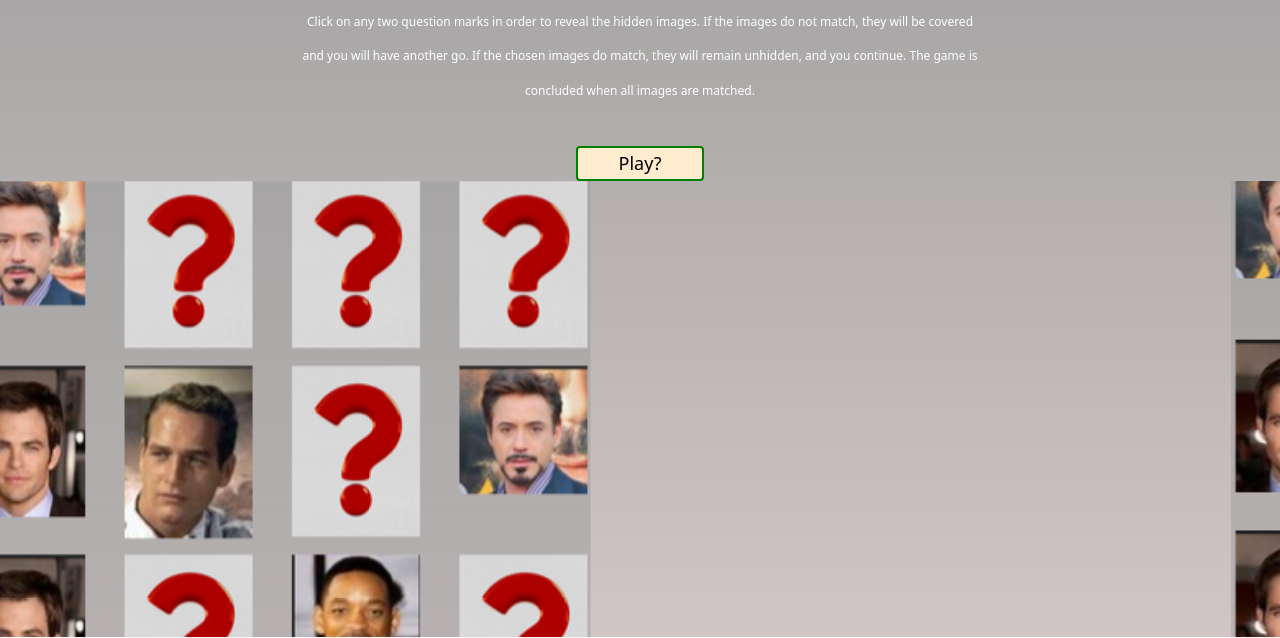
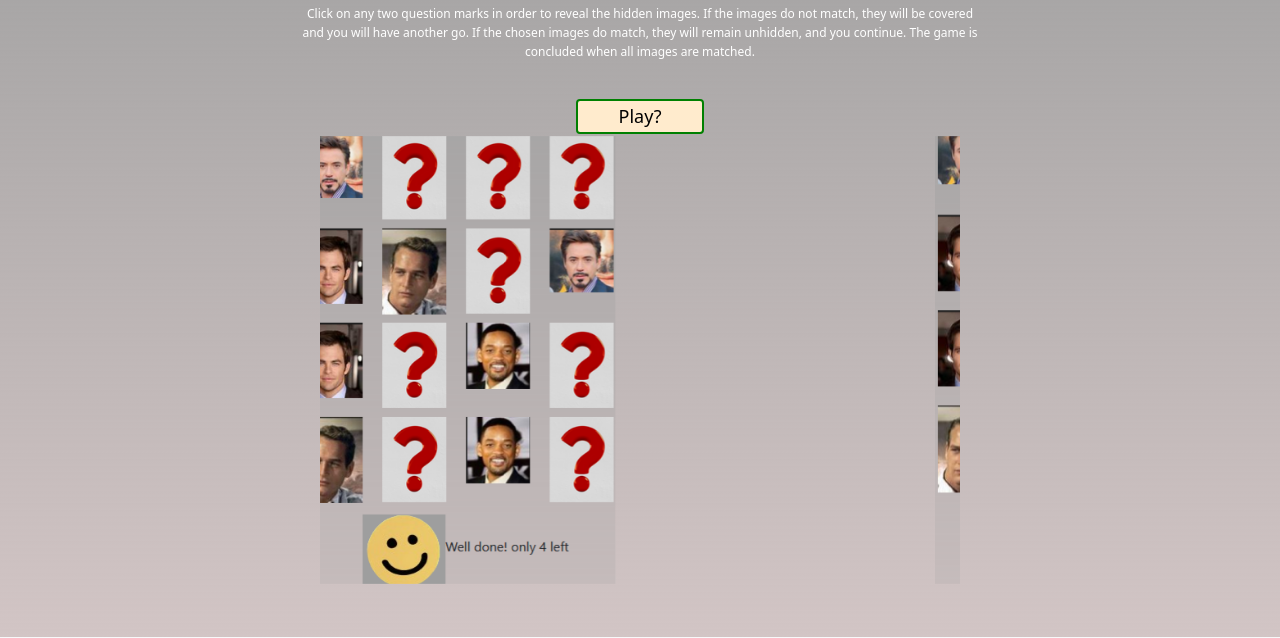
Before and after one commit to mohammad-tahmasebi-ci/milestone-project, a plain HTML site: page index.html in a window 1280 px wide. Shown: the part 117-755 px from the top of the page. Drawn offline with nearby package versions, Linux system fonts and the light colour scheme; files whose address does not match are found by name.

Commit message:
Update style.css
Adjust settings due to screen size increase

```diff
--- a/assets/css/style.css
+++ b/assets/css/style.css
@@ -73,7 +73,9 @@ a {
     justify-content: center;
     align-items: center;
     width: 100%;
-    margin-bottom: 35px;
+    height: 80px;
+    margin-top: 20px;
+    margin-bottom: 10px;
  }
  /* configure introduction text block end */
  /* configure introduction paragraph begin */
@@ -97,24 +99,35 @@ a {
     border-radius: 4px;
     background-color: blanchedalmond;
     color: black;
+    margin-bottom: 2px;
  }
 /* configure carousel images size begin */
  .carousel-img {
-    width: 50vw;
-    height: 70vw;
+    width: 25vw;
+    height: 35vw;
     object-fit: cover;
  }
- /* configure carousel images size end */
- /* configure play button end */
- /* configure carousel display begin */
+/* configure carousel images size end */
+/* configure play button end */
+/* configure carousel display begin */
  .show-carousel {
   display: flex;
 	justify-content: center;
 	align-items: center;
 	align-content: center;
  }
- /* configure carousel display end */
+/* configure carousel display end */
+/* adjust as screen size increases begin */
+ @media screen and (min-width: 800px) {
+  .text {
+    margin-bottom: 2px;
+  }
 
+  .text p{
+    line-height: 1.5vw;
+  }
+ }
+/* adjust as screen size increases end */
 /** configure introduction section end ------------------------------------**/
 
 /** configure game section settings begin  --------------------------------**/
```
